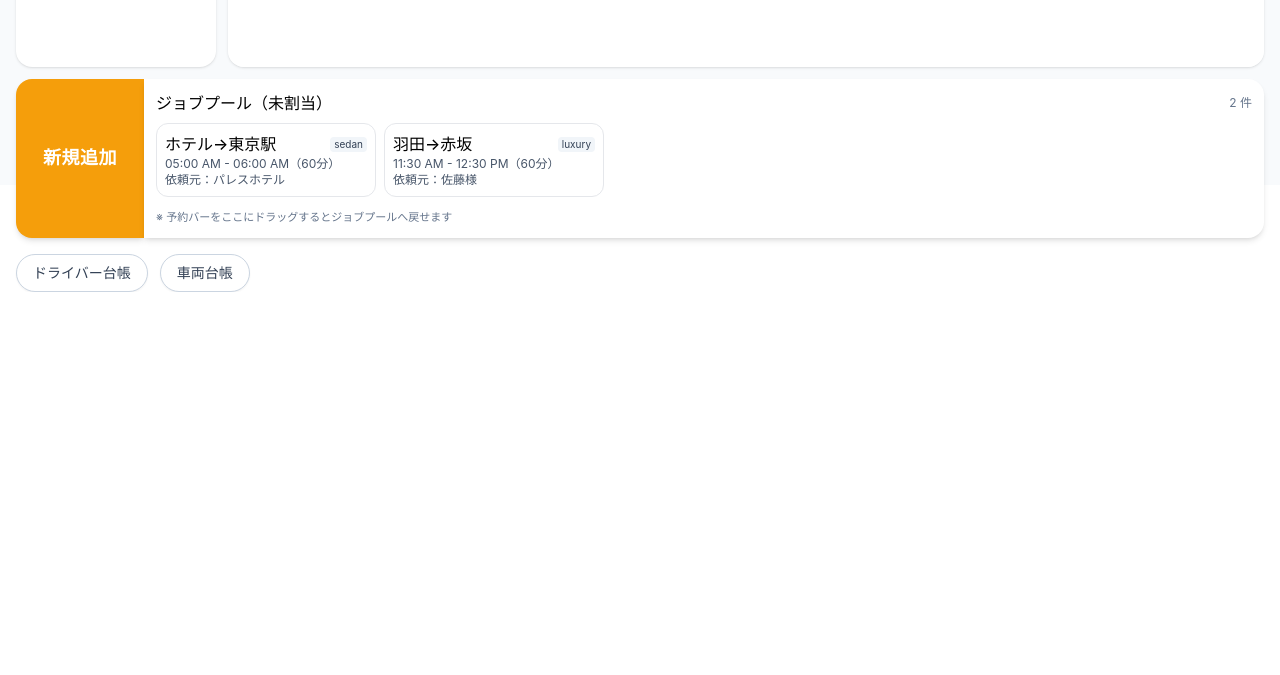
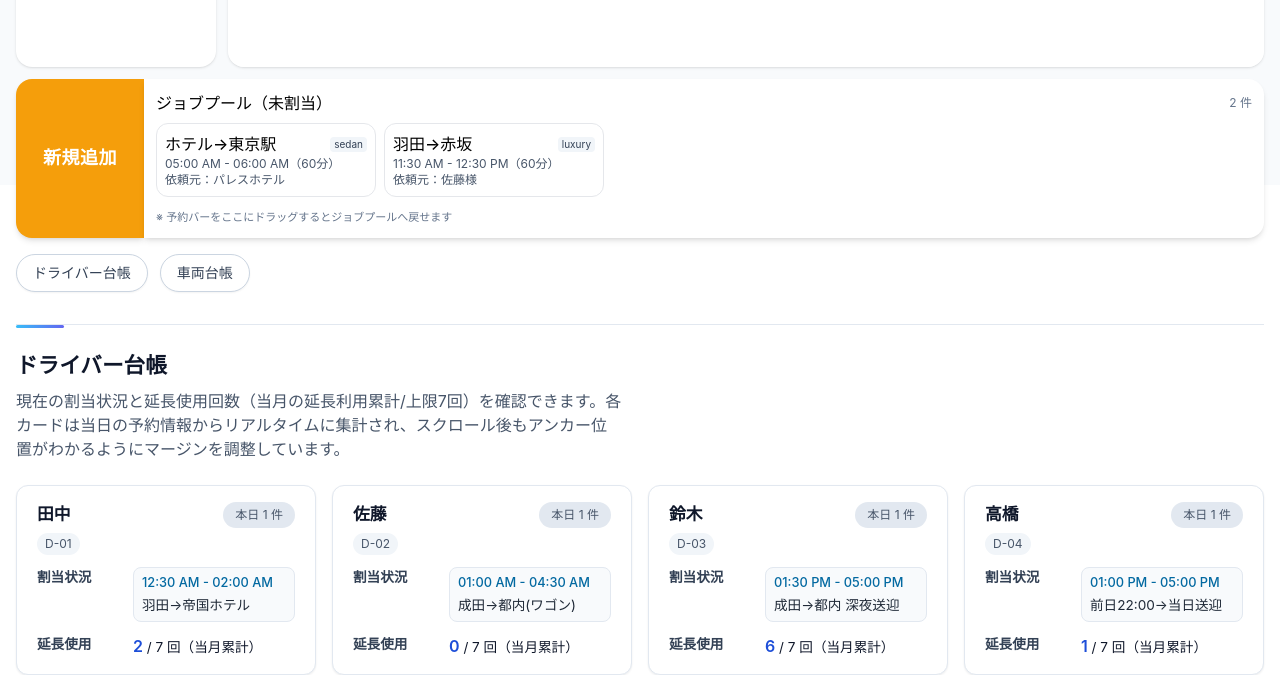
Before and after one commit to motohide404/HireDispatchDesk, a React app in the folder client/: page / in a window 1280 px wide. Shown: the part 615-1290 px from the top of the page. Before the commit the page ends 907 px from the top, so only its background shows below. Built offline with nearby package versions, Linux system fonts and the light colour scheme; the HTML template or start-up script is replaced by a standard one.

Commit message:
Clarify driver ledger extension usage

```diff
--- a/client/src/components/VehicleDispatchBoardMock.css
+++ b/client/src/components/VehicleDispatchBoardMock.css
@@ -12,3 +12,174 @@
 .flash-border {
   animation: flashBorder 0.3s ease-in-out 5;
 }
+
+.driver-ledger-section {
+  margin-top: 2rem;
+  padding-top: 1.5rem;
+  border-top: 1px solid #e2e8f0;
+  position: relative;
+  scroll-margin-top: 96px;
+}
+
+.driver-ledger-section::before {
+  content: "";
+  position: absolute;
+  top: 0;
+  left: 0;
+  width: 48px;
+  height: 3px;
+  background: linear-gradient(90deg, #38bdf8, #6366f1);
+  border-radius: 9999px;
+}
+
+.driver-ledger-header {
+  display: flex;
+  flex-direction: column;
+  gap: 0.5rem;
+  color: #475569;
+  max-width: 60ch;
+}
+
+.driver-ledger-header h2 {
+  margin: 0;
+  font-size: 1.35rem;
+  font-weight: 600;
+  color: #0f172a;
+}
+
+.driver-ledger-grid {
+  margin-top: 1.5rem;
+  display: grid;
+  gap: 1rem;
+  grid-template-columns: repeat(auto-fit, minmax(220px, 1fr));
+}
+
+.driver-card {
+  background: #ffffff;
+  border: 1px solid #e2e8f0;
+  border-radius: 0.75rem;
+  padding: 1rem 1.25rem;
+  box-shadow: 0 1px 2px rgba(15, 23, 42, 0.08);
+  display: flex;
+  flex-direction: column;
+  gap: 0.75rem;
+  min-height: 160px;
+}
+
+.driver-card__header {
+  display: flex;
+  justify-content: space-between;
+  align-items: flex-start;
+  gap: 0.75rem;
+}
+
+.driver-card__name {
+  font-size: 1.05rem;
+  font-weight: 600;
+  color: #0f172a;
+}
+
+.driver-card__code {
+  display: inline-flex;
+  align-items: center;
+  gap: 0.25rem;
+  font-size: 0.75rem;
+  padding: 0.125rem 0.5rem;
+  border-radius: 9999px;
+  background: #f1f5f9;
+  color: #475569;
+  margin-top: 0.35rem;
+}
+
+.driver-card__count {
+  font-size: 0.75rem;
+  padding: 0.25rem 0.75rem;
+  border-radius: 9999px;
+  background: #e2e8f0;
+  color: #475569;
+  white-space: nowrap;
+}
+
+.driver-card__meta {
+  display: flex;
+  flex-direction: column;
+  gap: 0.75rem;
+  margin: 0;
+}
+
+.driver-card__row {
+  display: grid;
+  grid-template-columns: 88px 1fr;
+  gap: 0.5rem;
+  align-items: flex-start;
+  font-size: 0.85rem;
+}
+
+.driver-card__label {
+  font-weight: 600;
+  color: #334155;
+}
+
+.driver-card__value {
+  color: #0f172a;
+}
+
+.driver-card__assignments {
+  list-style: none;
+  margin: 0;
+  padding: 0;
+  display: flex;
+  flex-direction: column;
+  gap: 0.35rem;
+}
+
+.driver-card__assignment {
+  display: flex;
+  flex-direction: column;
+  gap: 0.15rem;
+  padding: 0.35rem 0.5rem;
+  border-radius: 0.5rem;
+  background: #f8fafc;
+  border: 1px solid #e2e8f0;
+}
+
+.driver-card__time {
+  font-size: 0.8rem;
+  font-weight: 500;
+  color: #0369a1;
+}
+
+.driver-card__title {
+  font-size: 0.85rem;
+  color: #1f2937;
+}
+
+.driver-card__empty {
+  color: #94a3b8;
+  font-style: italic;
+}
+
+.driver-card__highlight {
+  font-weight: 600;
+  font-size: 1rem;
+  color: #1d4ed8;
+}
+
+@media (max-width: 640px) {
+  .driver-ledger-section {
+    padding-top: 1.25rem;
+    scroll-margin-top: 80px;
+  }
+
+  .driver-card {
+    padding: 0.85rem 1rem;
+  }
+
+  .driver-card__row {
+    grid-template-columns: 1fr;
+  }
+
+  .driver-card__label {
+    font-size: 0.8rem;
+  }
+}
--- a/client/src/components/VehicleDispatchBoardMock.tsx
+++ b/client/src/components/VehicleDispatchBoardMock.tsx
@@ -369,6 +369,19 @@ export default function VehicleDispatchBoardMock() {
   const [viewDate, setViewDate] = useState("2025-10-03");
   const dateInputRef = useRef<HTMLInputElement | null>(null);
   const [now, setNow] = useState(() => new Date());
+  const driverSummaries = useMemo(
+    () =>
+      DRIVERS.map((driver) => {
+        const todaysAssignments = bookings
+          .filter((b) => b.driverId === driver.id)
+          .sort((a, b) => new Date(a.start).getTime() - new Date(b.start).getTime());
+        return {
+          driver,
+          assignments: todaysAssignments
+        };
+      }),
+    [bookings]
+  );
 
   const viewDateObj = useMemo(() => new Date(`${viewDate}T00:00:00+09:00`), [viewDate]);
   const viewDateDisplay = useMemo(() => {
@@ -1052,6 +1065,55 @@ export default function VehicleDispatchBoardMock() {
           </a>
         </div>
 
+        <section id="driver-ledger" className="driver-ledger-section">
+          <div className="driver-ledger-header">
+            <h2>ドライバー台帳</h2>
+            <p>
+              現在の割当状況と延長使用回数（当月の延長利用累計/上限7回）を確認できます。各カードは当日の予約情報からリアルタイムに集計され、スクロール後もアンカー位置がわかるようにマージンを調整しています。
+            </p>
+          </div>
+          <div className="driver-ledger-grid">
+            {driverSummaries.map(({ driver, assignments }) => (
+              <article key={driver.id} className="driver-card">
+                <header className="driver-card__header">
+                  <div>
+                    <div className="driver-card__name">{driver.name}</div>
+                    <div className="driver-card__code">{driver.code}</div>
+                  </div>
+                  <div className="driver-card__count">本日 {assignments.length} 件</div>
+                </header>
+                <dl className="driver-card__meta">
+                  <div className="driver-card__row">
+                    <dt className="driver-card__label">割当状況</dt>
+                    <dd className="driver-card__value">
+                      {assignments.length === 0 ? (
+                        <span className="driver-card__empty">未割当</span>
+                      ) : (
+                        <ul className="driver-card__assignments">
+                          {assignments.map((assignment) => (
+                            <li key={assignment.id} className="driver-card__assignment">
+                              <span className="driver-card__time">
+                                {fmt(assignment.start)} - {fmt(assignment.end)}
+                              </span>
+                              <span className="driver-card__title">{assignment.title}</span>
+                            </li>
+                          ))}
+                        </ul>
+                      )}
+                    </dd>
+                  </div>
+                  <div className="driver-card__row">
+                    <dt className="driver-card__label">延長使用</dt>
+                    <dd className="driver-card__value">
+                      <span className="driver-card__highlight">{driver.extUsed}</span> / 7 回（当月累計）
+                    </dd>
+                  </div>
+                </dl>
+              </article>
+            ))}
+          </div>
+        </section>
+
         {drawerOpen && (
           <Drawer isMobile={isMobile} onClose={closeDrawer}>
             <DetailsPane item={drawerItem} onReturn={(id: number) => returnBookingToJobPool(id)} />
```
